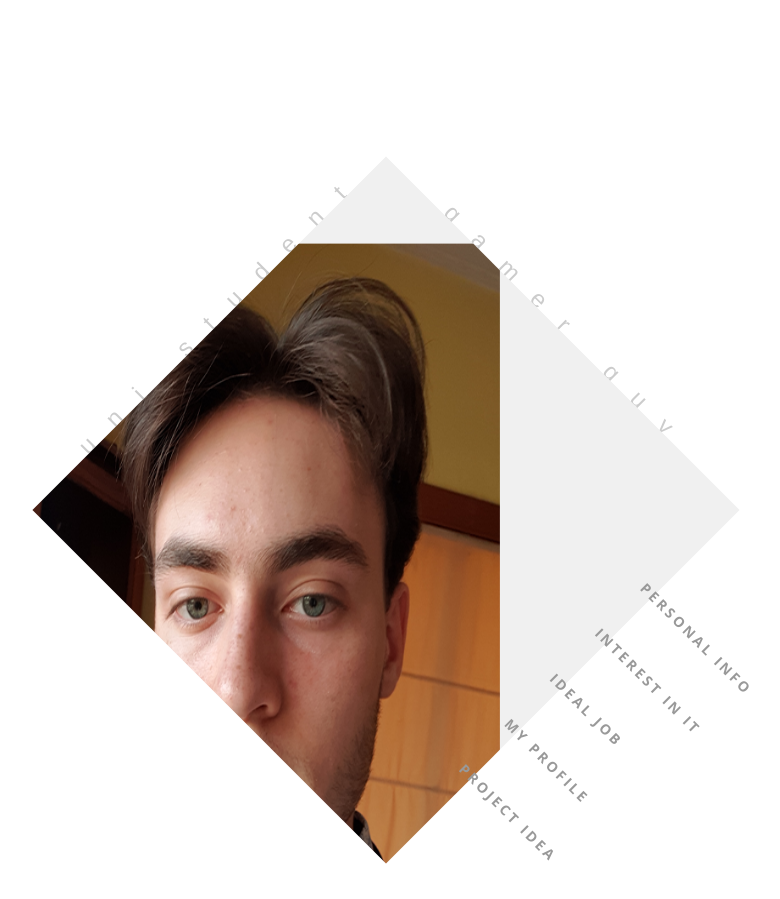
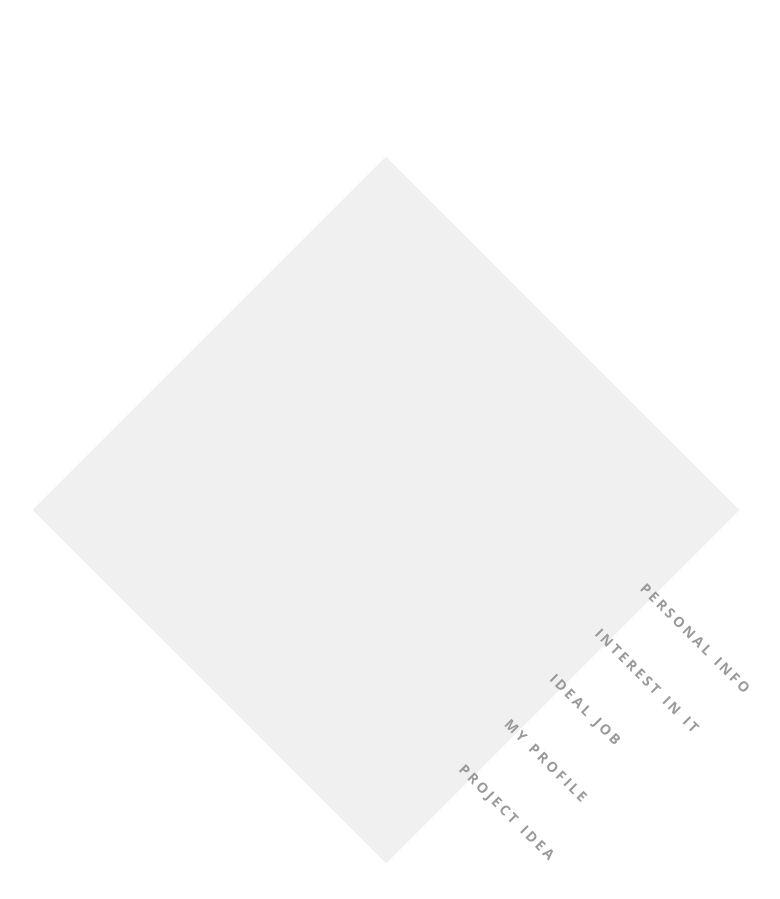
Before and after one commit to DylanFois/assignment1-IT, a plain HTML site: page index.html in a window 1280 px wide. Shown: the top 899 px of the page, without its empty margins (254-1034 px from the left). Drawn offline with nearby package versions, Linux system fonts and the light colour scheme; a web font is replaced by a local one.

Commit message:
Update index.html

```diff
--- a/index.html
+++ b/index.html
@@ -59,7 +59,7 @@
 					<div class='front-person-img' >
 
 						<!--person's image-->
-						<img src='img/man1.png' alt='Symp' height="885" width="1161">
+
 						<!--/person's image-->
 
 					</div>
@@ -69,13 +69,13 @@
 
 						<!--title1-->
 						<span class='t1' >
-							Uni Student
+
 						</span>
 						<!--/title1-->
 
 						<!--title2-->
 						<span class='t2' >
-							Gamer guy
+
 						</span>
 						<!--/title2-->
 
```
